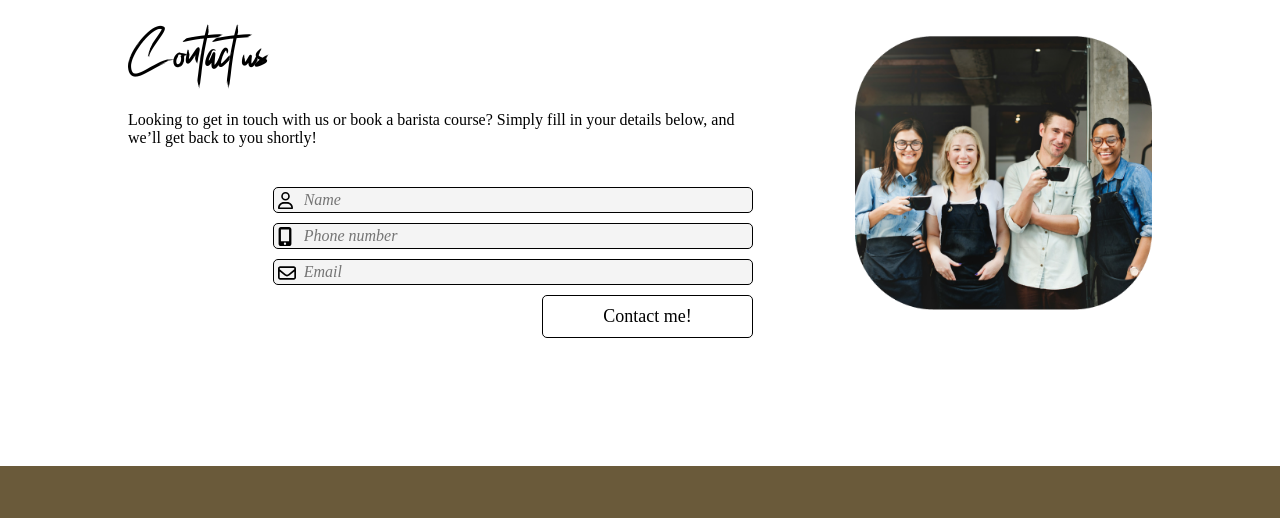
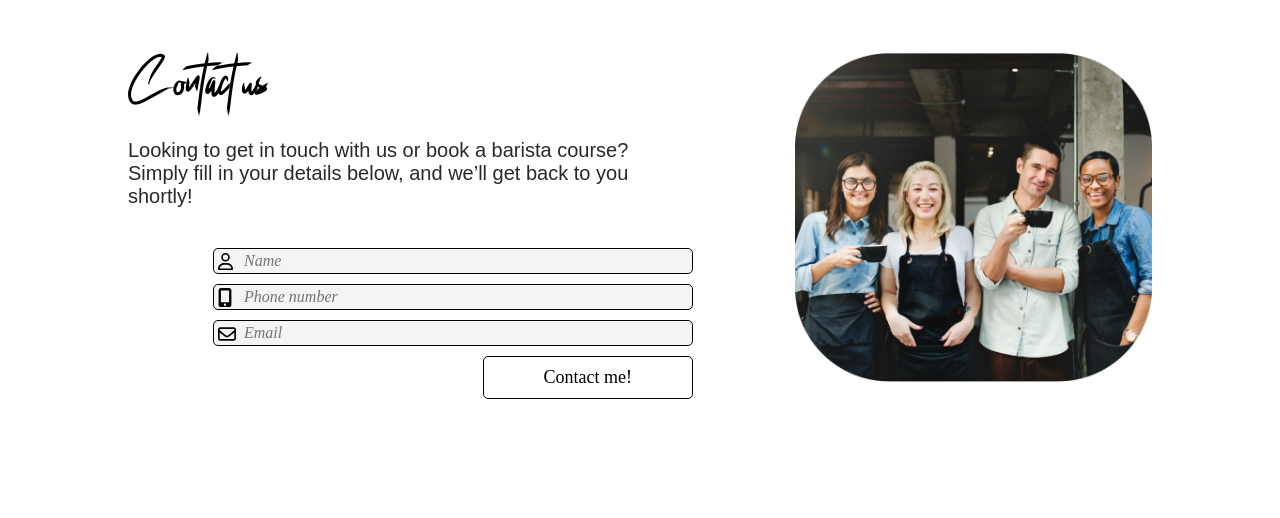
Before and after one commit to BadThad/group-assignment-cafe, a plain HTML site: page pages/contact-page/contact.html in a window 1280 px wide. Shown: the part 88-606 px from the top of the page. Drawn offline with Linux system fonts and the light colour scheme.

Commit message:
contact page p fix

```diff
--- a/pages/contact-page/styles/contact.css
+++ b/pages/contact-page/styles/contact.css
@@ -72,14 +72,22 @@ a {
 main {
     display: flex;
     align-items: center;
-    padding-top: 100px;
+    justify-content: center;
+    padding-top: 10%;
     padding-left: 128px;
     padding-right: 128px;
     margin-bottom: 10%;
 }
 
+p {
+    font-family: Arial, Helvetica, sans-serif;
+    font-size: 20px;
+    color: #292929;
+    max-width: 602px;
+}
+
 .contact-form-container {
-    padding-right: 10%;
+    padding-right: 10%;¨
 }
 
 .form-title {
```
